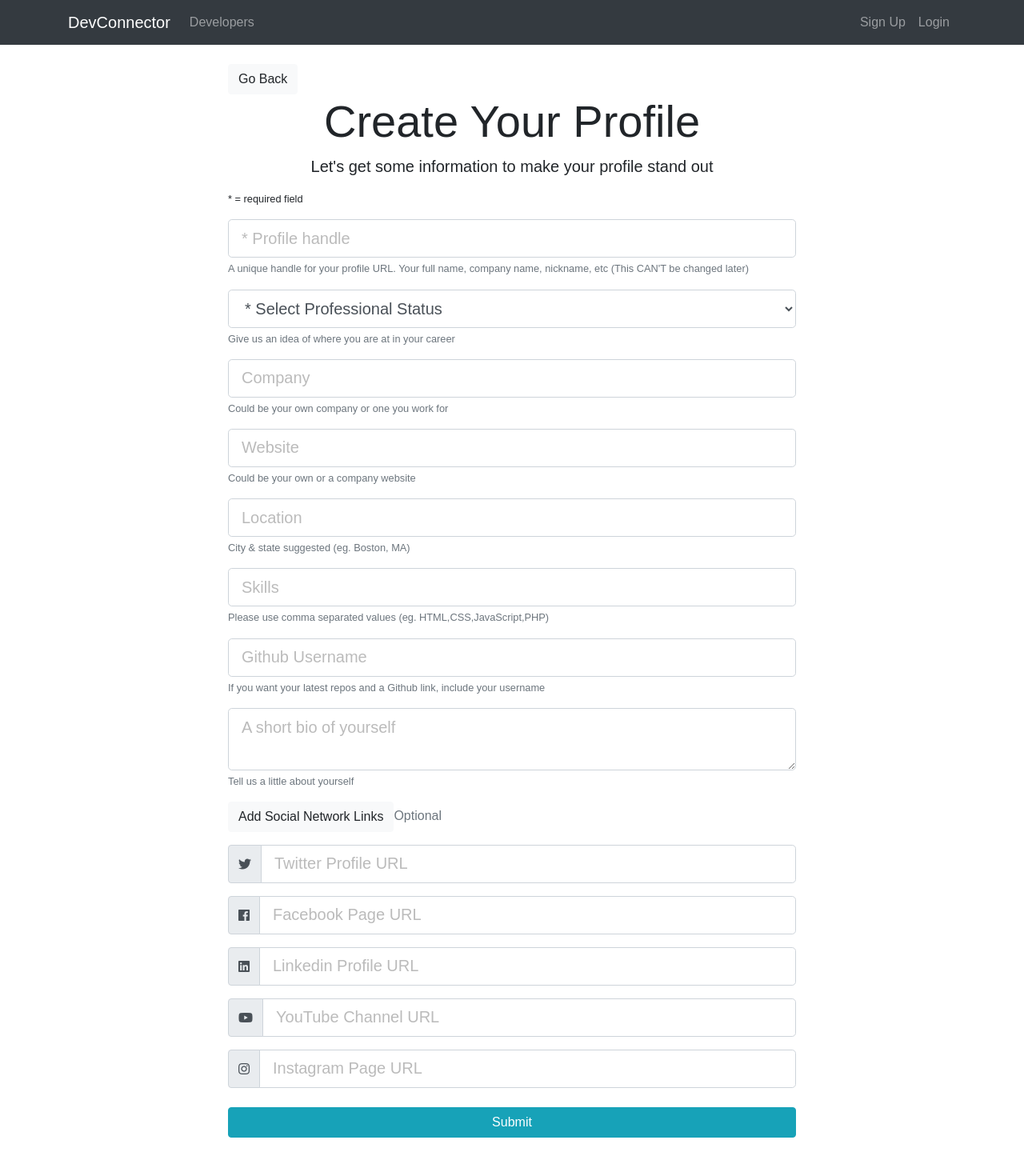
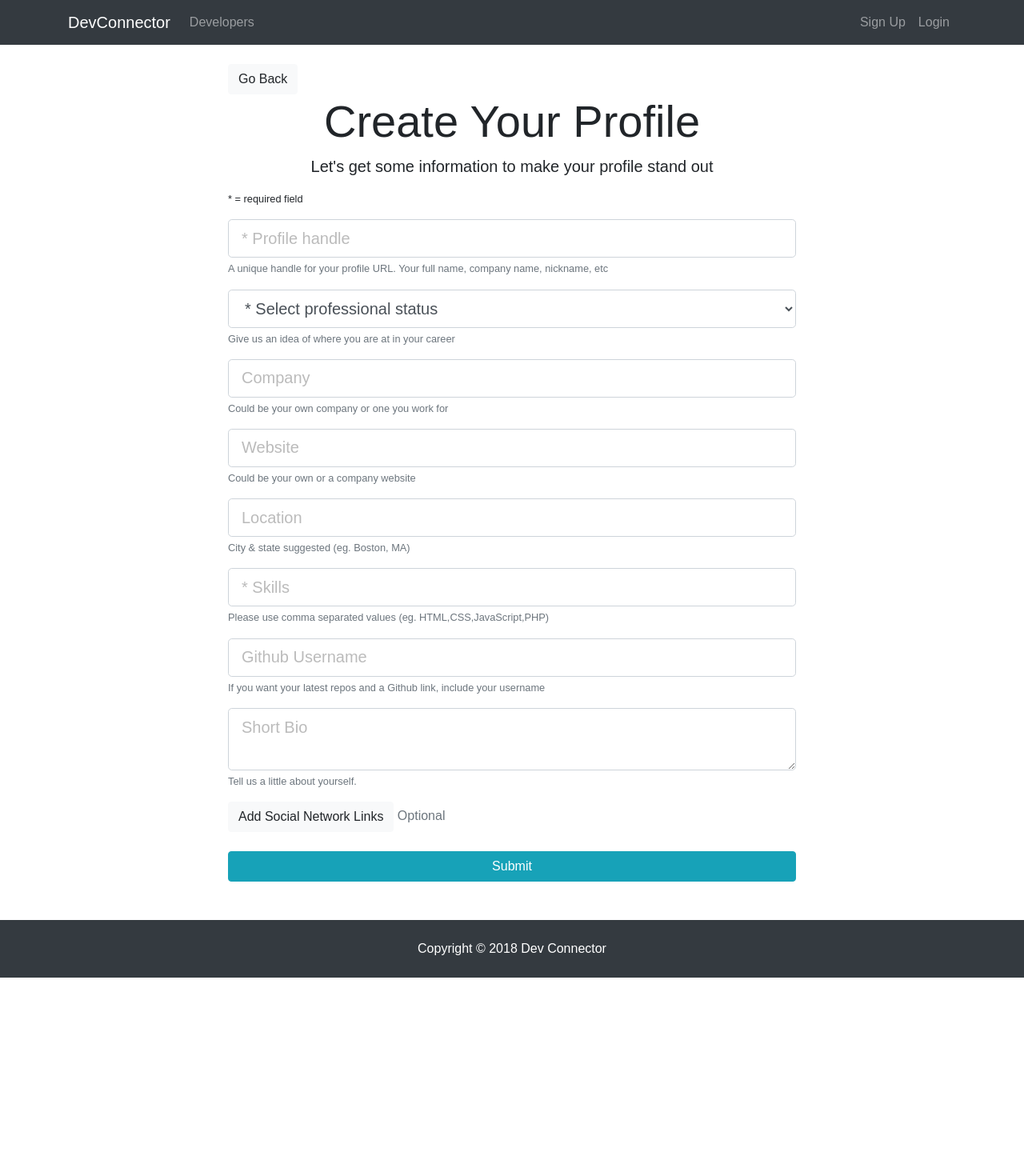
Before and after one commit to storiaca/dev-connector, a React (Create React App) app in the folder client/: page /create-profile in a window 1280 px wide. Shown: the top 1470 px of the page at 80% size. After the commit the page ends 1222 px from the top, so only its background shows below. Built offline with nearby package versions, Linux system fonts and the light colour scheme.

Commit message:
Create Profile form

```diff
--- a/client/src/components/create-profile/CreateProfile.jsx
+++ b/client/src/components/create-profile/CreateProfile.jsx
@@ -26,9 +26,85 @@
       instagram: '',
       errors: {}
     }
+    this.onChange = this.onChange.bind(this);
+    this.onSubmit = this.onSubmit.bind(this);
+  }
+
+  onSubmit(event) {
+    event.preventDefault();
+    console.log('submit');
+  }
+
+  onChange(event) {
+    this.setState({[event.target.name]: event.target.value});
   }
 
   render() {
+    const { errors, displaySocialInputs } = this.state;
+
+    // Social inputs
+    let socialInputs;
+
+    if(displaySocialInputs) {
+      socialInputs = (
+        <div>
+          <InputGroup
+            placeholder="Twitter Profile URL"
+            name="twitter"
+            icon="fab fa-twitter"
+            value={this.state.twitter}
+            onChange={this.onChange}
+            error={errors.twitter}
+          />
+          <InputGroup
+            placeholder="Facebook Page URL"
+            name="facebook"
+            icon="fab fa-facebook"
+            value={this.state.facebook}
+            onChange={this.onChange}
+            error={errors.facebook}
+          />
+          <InputGroup
+            placeholder="LinkedIn Profile URL"
+            name="linkedin"
+            icon="fab fa-linkedin"
+            value={this.state.linkedin}
+            onChange={this.onChange}
+            error={errors.linkedin}
+          />
+          <InputGroup
+            placeholder="YouTube Channel URL"
+            name="youtube"
+            icon="fab fa-youtube"
+            value={this.state.youtube}
+            onChange={this.onChange}
+            error={errors.youtube}
+          />
+          <InputGroup
+            placeholder="Instagram Page URL"
+            name="instagram"
+            icon="fab fa-instagram"
+            value={this.state.instagram}
+            onChange={this.onChange}
+            error={errors.instagram}
+          />
+        </div>
+      );
+    }
+
+    // Select options for status
+    const options = [
+      { label: "* Select professional status", value: 0 },
+      { label: "Developer", value: "Developer" },
+      { label: "Junior Developer", value: "Junior Developer" },
+      { label: "Senior Developer", value: "Senior Developer" },
+      { label: "Manager", value: "Manager" },
+      { label: "Student or Learning", value: "Student or Learning" },
+      { label: "Instructor", value: "Instructor" },
+      { label: "Intern", value: "Intern" },
+      { label: "Other", value: "Other" }
+    ];
+
     return (
       <div className="create-profile">
         <div className="container">
@@ -38,99 +114,101 @@
               <h1 className="display-4 text-center">Create Your Profile</h1>
               <p className="lead text-center">Let's get some information to make your profile stand out</p>
               <small className="d-block pb-3">* = required field</small>
-              <form action="add-experience.html">
-                <div className="form-group">
-                  <input type="text" className="form-control form-control-lg" placeholder="* Profile handle" name="handle" required />
-                  <small className="form-text text-muted">A unique handle for your profile URL. Your full name, company name, nickname, etc (This CAN'T be changed later)</small>
-                </div>
-                <div className="form-group">
-                  <select className="form-control form-control-lg" name="status">
-                    <option value="0">* Select Professional Status</option>
-                    <option value="Developer">Developer</option>
-                    <option value="Junior Developer">Junior Developer</option>
-                    <option value="Senior Developer">Senior Developer</option>
-                    <option value="Manager">Manager</option>
-                    <option value="Student or Learning">Student or Learning</option>
-                    <option value="Instructor">Instructor or Teacher</option>
-                    <option value="Intern">Intern</option>
-                    <option value="Other">Other</option>
-                  </select>
-                  <small className="form-text text-muted">Give us an idea of where you are at in your career</small>
-                </div>
-                <div className="form-group">
-                  <input type="text" className="form-control form-control-lg" placeholder="Company" name="company" />
-                  <small className="form-text text-muted">Could be your own company or one you work for</small>
-                </div>
-                <div className="form-group">
-                  <input type="text" className="form-control form-control-lg" placeholder="Website" name="website" />
-                  <small className="form-text text-muted">Could be your own or a company website</small>
-                </div>
-                <div className="form-group">
-                  <input type="text" className="form-control form-control-lg" placeholder="Location" name="location" />
-                  <small className="form-text text-muted">City &amp; state suggested (eg. Boston, MA)</small>
-                </div>
-                <div className="form-group">
-                  <input type="text" className="form-control form-control-lg" placeholder="Skills" name="skills" />
-                  <small className="form-text text-muted">Please use comma separated values (eg. HTML,CSS,JavaScript,PHP)</small>
-                </div>
-                <div className="form-group">
-                  <input type="text" className="form-control form-control-lg" placeholder="Github Username" name="githubusername" />
-                  <small className="form-text text-muted">If you want your latest repos and a Github link, include your username</small>
-                </div>
-                <div className="form-group">
-                  <textarea className="form-control form-control-lg" placeholder="A short bio of yourself" name="bio"></textarea>
-                  <small className="form-text text-muted">Tell us a little about yourself</small>
-                </div>
+              <form onSubmit={this.onSubmit}>
+                  <TextFieldGroup
+                    placeholder="* Profile handle"
+                    name="handle"
+                    type="text"
+                    value={this.state.handle}
+                    onChange={this.onChange}
+                    error={errors.handle}
+                    info="A unique handle for your profile URL. Your full name, company name, nickname, etc"
+                  />
+
+                <SelectListGroup
+                  placeholder="Status"
+                  name="status"
+                  value={this.state.status}
+                  onChange={this.onChange}
+                  options={options}
+                  error={errors.status}
+                  info="Give us an idea of where you are at in your career"
+                />
+
+                <TextFieldGroup
+                  placeholder="Company"
+                  name="company"
+                  type="text"
+                  value={this.state.company}
+                  onChange={this.onChange}
+                  error={errors.company}
+                  info="Could be your own company or one you work for"
+                />
+
+                <TextFieldGroup
+                  placeholder="Website"
+                  name="website"
+                  type="text"
+                  value={this.state.website}
+                  onChange={this.onChange}
+                  error={errors.website}
+                  info="Could be your own or a company website"
+                />
+
+                <TextFieldGroup
+                  placeholder="Location"
+                  name="location"
+                  type="text"
+                  value={this.state.location}
+                  onChange={this.onChange}
+                  error={errors.location}
+                  info="City &amp; state suggested (eg. Boston, MA)"
+                />
+
+                <TextFieldGroup
+                  placeholder="* Skills"
+                  name="skills"
+                  type="text"
+                  value={this.state.skills}
+                  onChange={this.onChange}
+                  error={errors.skills}
+                  info="Please use comma separated values (eg. HTML,CSS,JavaScript,PHP)"
+                />
+
+                <TextFieldGroup
+                  placeholder="Github Username"
+                  name="githubusername"
+                  type="text"
+                  value={this.state.githubusername}
+                  onChange={this.onChange}
+                  error={errors.githubusername}
+                  info="If you want your latest repos and a Github link, include your username"
+                />
+
+
+                <TextAreaFieldGroup
+                  placeholder="Short Bio"
+                  name="bio"
+                  value={this.state.bio}
+                  onChange={this.onChange}
+                  error={errors.bio}
+                  info="Tell us a little about yourself."
+                />
 
                 <div className="mb-3">
-                  <button type="button" className="btn btn-light">Add Social Network Links</button>
-                  <span className="text-muted">Optional</span>
+                  <button
+                    type="button"
+                    className="btn btn-light"
+                    onClick={() => {
+                      this.setState(prevState => ({
+                        displaySocialInputs: !prevState.displaySocialInputs
+                      }))
+                    }}>
+                    Add Social Network Links
+                  </button>
+                  <span className="text-muted"> Optional</span>
                 </div>
-
-                <div className="input-group mb-3">
-                  <div className="input-group-prepend">
-                    <span className="input-group-text">
-                      <i className="fab fa-twitter"></i>
-                    </span>
-                  </div>
-                  <input type="text" className="form-control form-control-lg" placeholder="Twitter Profile URL" name="twitter" />
-                </div>
-
-                <div className="input-group mb-3">
-                  <div className="input-group-prepend">
-                    <span className="input-group-text">
-                      <i className="fab fa-facebook"></i>
-                    </span>
-                  </div>
-                  <input type="text" className="form-control form-control-lg" placeholder="Facebook Page URL" name="facebook" />
-                </div>
-
-                <div className="input-group mb-3">
-                  <div className="input-group-prepend">
-                    <span className="input-group-text">
-                      <i className="fab fa-linkedin"></i>
-                    </span>
-                  </div>
-                  <input type="text" className="form-control form-control-lg" placeholder="Linkedin Profile URL" name="linkedin" />
-                </div>
-
-                <div className="input-group mb-3">
-                  <div className="input-group-prepend">
-                    <span className="input-group-text">
-                      <i className="fab fa-youtube"></i>
-                    </span>
-                  </div>
-                  <input type="text" className="form-control form-control-lg" placeholder="YouTube Channel URL" name="youtube" />
-                </div>
-
-                <div className="input-group mb-3">
-                  <div className="input-group-prepend">
-                    <span className="input-group-text">
-                      <i className="fab fa-instagram"></i>
-                    </span>
-                  </div>
-                  <input type="text" className="form-control form-control-lg" placeholder="Instagram Page URL" name="instagram" />
-                </div>
+                {socialInputs}
                 <input type="submit" className="btn btn-info btn-block mt-4" />
               </form>
             </div>
```
